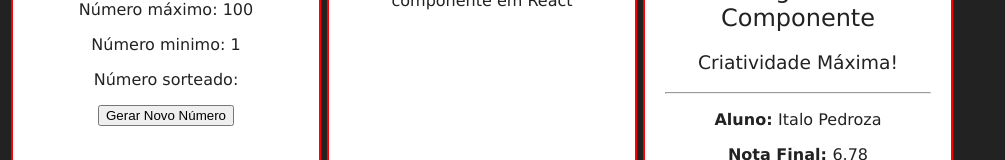
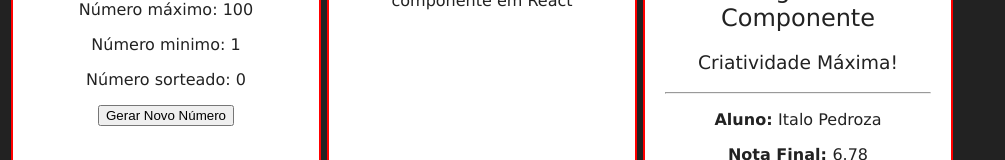
Before and after one commit to italoknd/Curso-REACT-JS, a React (Vite) app in the folder react-fundamentals/: page / in a window 1280 px wide. Shown: the part 155-315 px from the top of the page, without its empty margins (0-1005 px from the left). Built offline with nearby package versions, Linux system fonts and the light colour scheme.

Commit message:
random number challenge done

```diff
--- a/react-fundamentals/src/components/basicos/NumeroAleatorio.tsx
+++ b/react-fundamentals/src/components/basicos/NumeroAleatorio.tsx
@@ -1,10 +1,11 @@
 import { INumeroAleatorio } from "../../interfaces/basicos-interface/numeroAleatorio.ts";
+import { useState } from "react";
 
 const NumeroAleatorio = ({ max_num, min_num }: INumeroAleatorio) => {
-  let numero_sorteado: number;
+  const [numero_sorteado, set_numero_sorteado] = useState(0);
   const gerarNumeroRandomico: number = () => {
-    numero_sorteado = Math.floor(
-      Math.random() * max_num - Math.random() * min_num
+    set_numero_sorteado(
+      Math.floor(Math.random() * (max_num - min_num + 1) + min_num)
     );
   };
 
```
